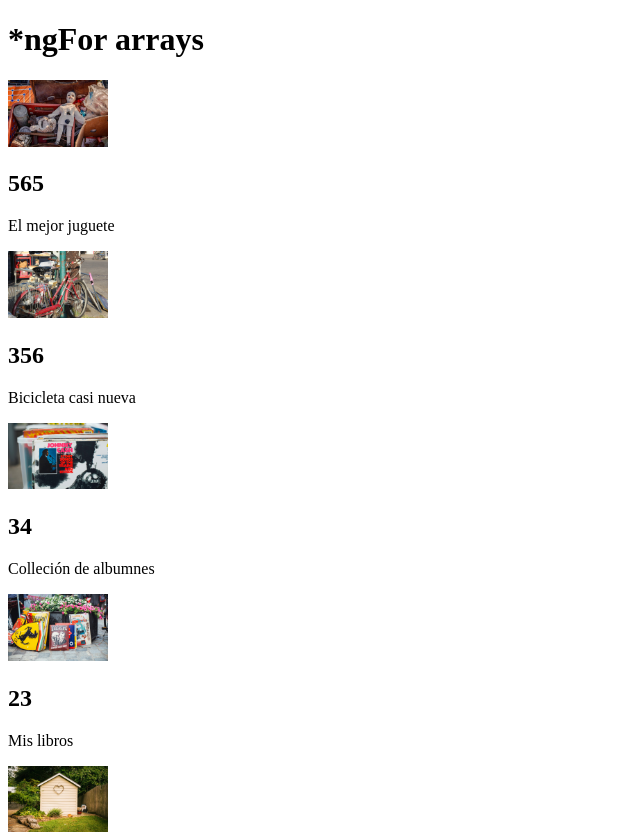
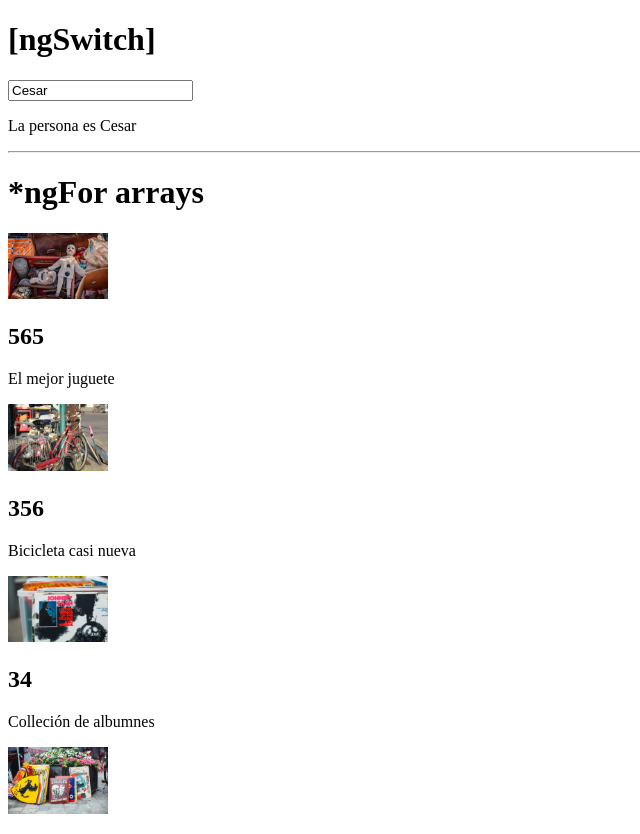
Before and after one commit to CsrCornejo/angular-course, an Angular app: page / in a window 1280 px wide. Shown: the top 834 px of the page, without its empty margins (0-640 px from the left). Built offline with nearby package versions, Linux system fonts and the light colour scheme.

Commit message:
[ngSwitch]

```diff
--- a/src/app/app.component.html
+++ b/src/app/app.component.html
@@ -1,3 +1,13 @@
+<h1>[ngSwitch]</h1>
+<input type="text" required [(ngModel)]="person.name" />
+<div [ngSwitch]="person.name">
+  <p *ngSwitchCase="'Cesar'">La persona es Cesar</p>
+  <p *ngSwitchCase="'nicolas'">La persona es nicolas</p>
+  <p *ngSwitchCase="'mario'">La persona es mario</p>
+  <p *ngSwitchDefault>No hay match</p>
+</div>
+
+<hr>
 <h1>*ngFor arrays</h1>
 <div>
   <div *ngFor="let product of products">
```
